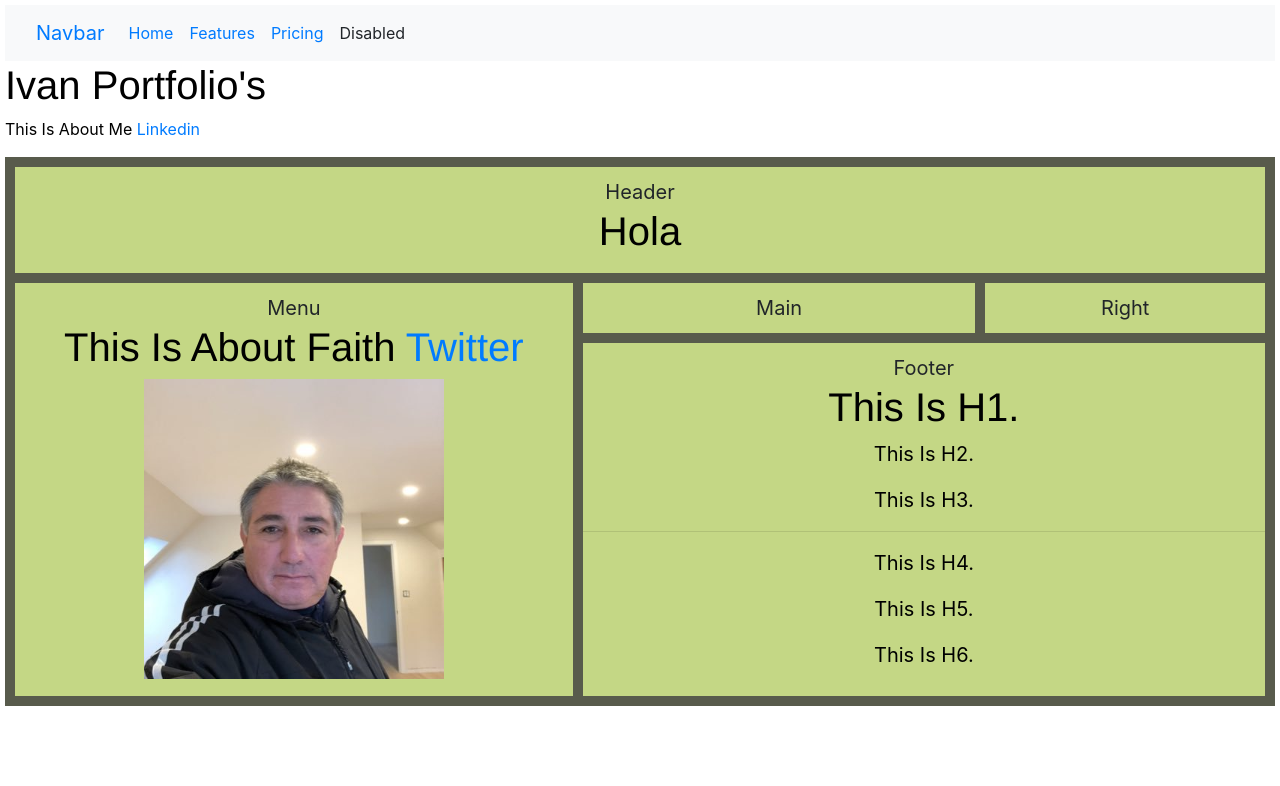
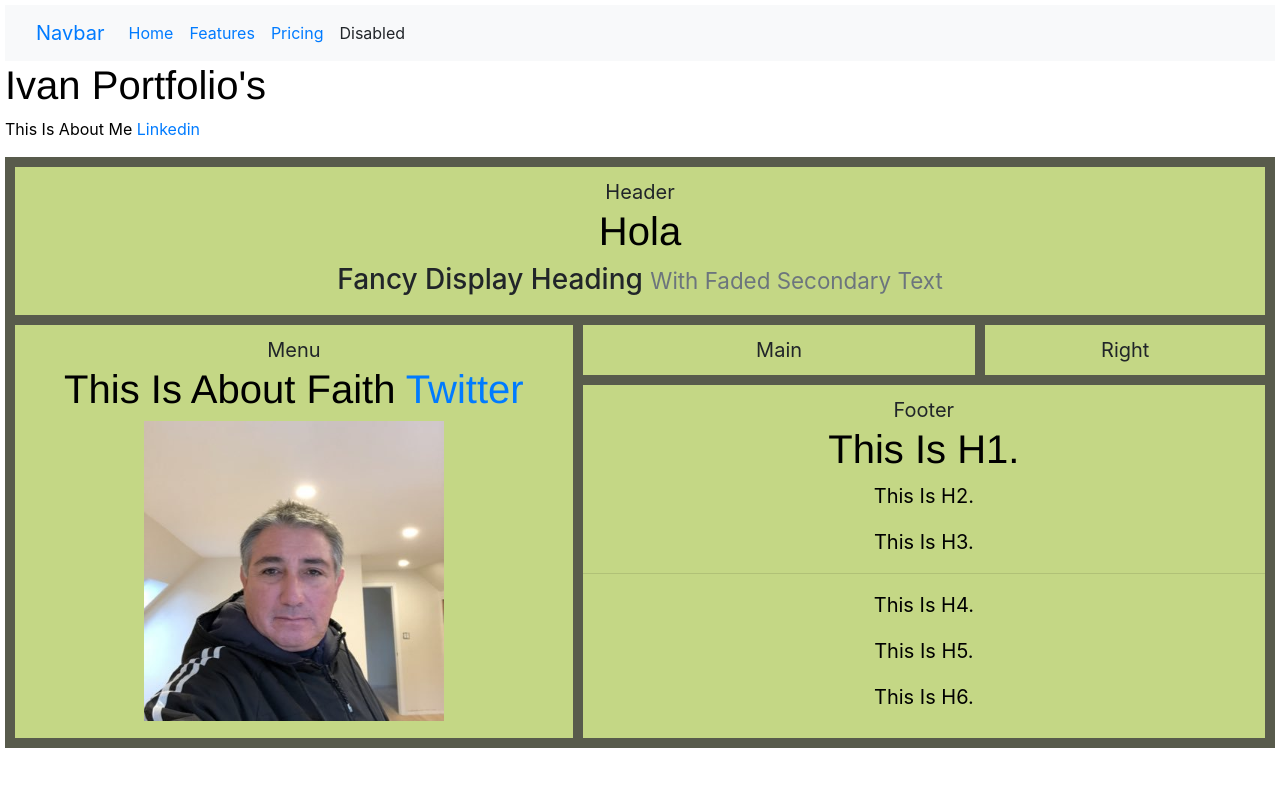
Before and after one commit to iguembes/iguembes.github.io, a plain HTML site: page index.html in a window 1280 px wide. Drawn offline with nearby package versions, Linux system fonts and the light colour scheme.

Commit message:
Adding a little bootstrap code

```diff
--- a/index.html
+++ b/index.html
@@ -41,6 +41,10 @@
   <div class="item1">
     Header
    <h1>Hola</h1>
+   <h3>
+    Fancy display heading
+    <small class="text-muted">With faded secondary text</small>
+  </h3>
   </div>
   <div class="item2">Menu
     <h1>This is about faith <a href="https://twitter.com/Dario1969" target="_blank">Twitter</a></h1>
```
